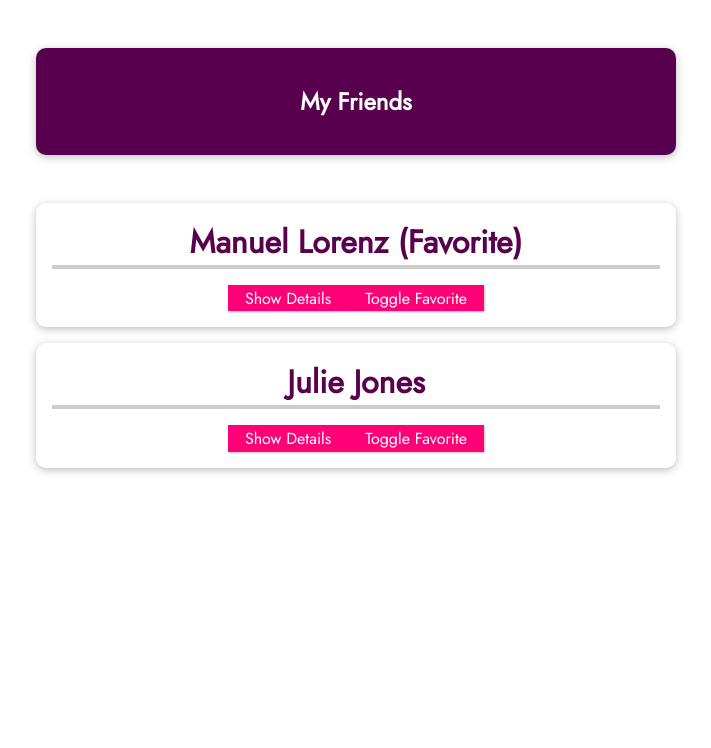
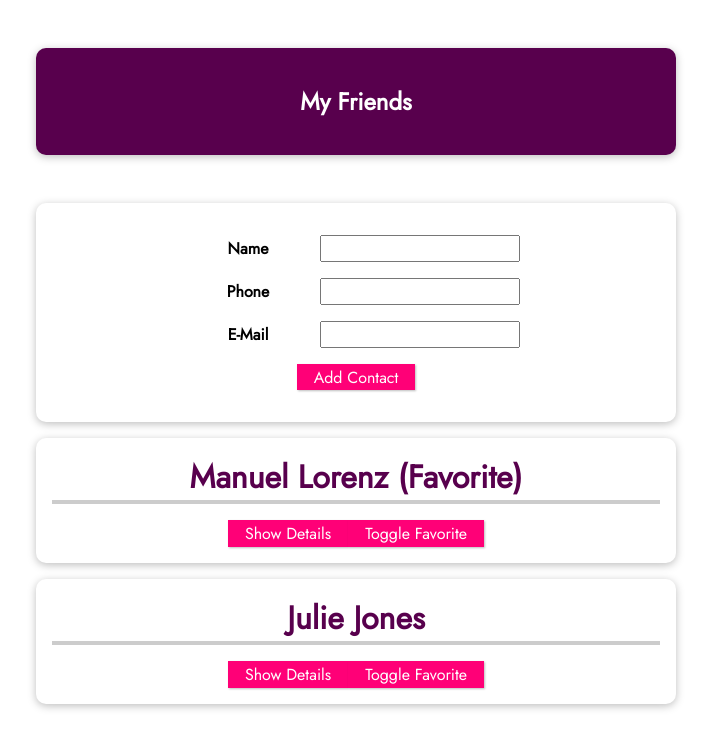
Before and after one commit to Christianbenjaminsson/vue-assignment7, a Vue app: page / in a window 1280 px wide. Shown: the top 748 px of the page, without its empty margins (284-995 px from the left). Built offline with nearby package versions, Linux system fonts and the light colour scheme.

Commit message:
Create component NewFriend and add a form with input fields

```diff
--- a/src/App.vue
+++ b/src/App.vue
@@ -2,6 +2,7 @@
   <section>
     <header><h1>My Friends</h1></header>
     <ul>
+      <new-friend></new-friend>
       <friend-contact
         v-for="friend in friends"
         :key="friend.id"
@@ -18,7 +19,9 @@
 </template>
 
 <script>
+import NewFriend from "./components/NewFriend.vue";
 export default {
+  components: { NewFriend },
   data() {
     return {
       friends: [
@@ -82,7 +85,8 @@ header {
   list-style: none;
 }
 
-#app li {
+#app li,
+#app form {
   box-shadow: 0 2px 8px rgba(0, 0, 0, 0.26);
   margin: 1rem auto;
   border-radius: 10px;
@@ -116,4 +120,18 @@ header {
   border-color: #ec3169;
   box-shadow: 1px 1px 4px rgba(0, 0, 0, 0.26);
 }
+
+#app input {
+  font: inherit;
+  padding: 0;
+}
+#app label {
+  font-weight: bold;
+  margin-right: 1rem;
+  width: 7rem;
+  display: inline-block;
+}
+#app form div {
+  margin: 1rem 0;
+}
 </style>
--- a/src/components/FriendContact.vue
+++ b/src/components/FriendContact.vue
@@ -41,6 +41,17 @@ export default {
       }, */
     },
   },
+  emits: ["toggle-favorite"],
+  /*emits: {
+    'toggle-favorite': function(id) {
+      if (id) {
+        return true;
+      } else {
+        console.warn("Id is missing");
+        return false;
+      }
+    }
+  }*/
   data() {
     return {
       detailsAreVisible: false,
--- /dev/null
+++ b/src/components/NewFriend.vue
@@ -0,0 +1,25 @@
+<template>
+  <form>
+    <div>
+      <label>Name</label>
+      <input type="text" />
+    </div>
+    <div>
+      <label>Phone</label>
+      <input type="tel" />
+    </div>
+    <div>
+      <label>E-Mail</label>
+      <input type="email" />
+    </div>
+    <div>
+      <button>Add Contact</button>
+    </div>
+  </form>
+</template>
+
+<script>
+export default {
+  emits: ["add-contact"],
+};
+</script>
--- a/src/main.js
+++ b/src/main.js
@@ -2,9 +2,11 @@ import { createApp } from "vue";
 
 import App from "./App.vue";
 import FriendContact from "./components/FriendContact";
+import NewFriend from "./components/NewFriend";
 
 const app = createApp(App);
 
 app.component("friend-contact", FriendContact);
+app.component("new-friend", NewFriend);
 
 app.mount("#app");
```
